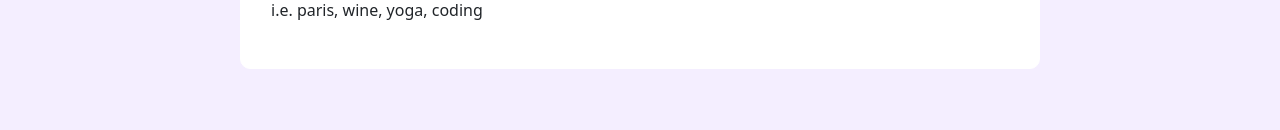
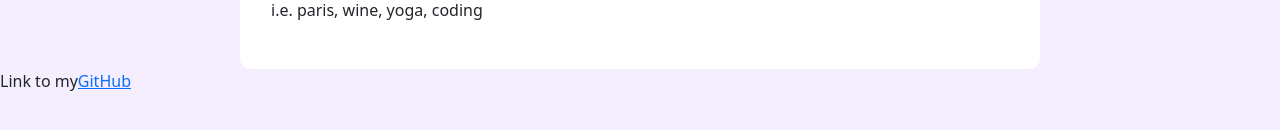
Before and after one commit to GoldFirePaw/react-dico-app, a React (Create React App) app: page / in a window 1280 px wide. Shown: the part 212-342 px from the top of the page. Built offline with nearby package versions, Linux system fonts and the light colour scheme.

Commit message:
added github link

```diff
--- a/src/Dictionary.js
+++ b/src/Dictionary.js
@@ -53,5 +53,8 @@ export default function Dictionary() {
     return (<div className='app-container'>
         <Search setWord={setWord} word={word} />
         <div>{trueOrFalse()}</div>
+        <div>Link to my
+            <a href="https://github.com/GoldFirePaw/react-dico-app">GitHub</a>
+        </div>
     </div>)
 }
```
